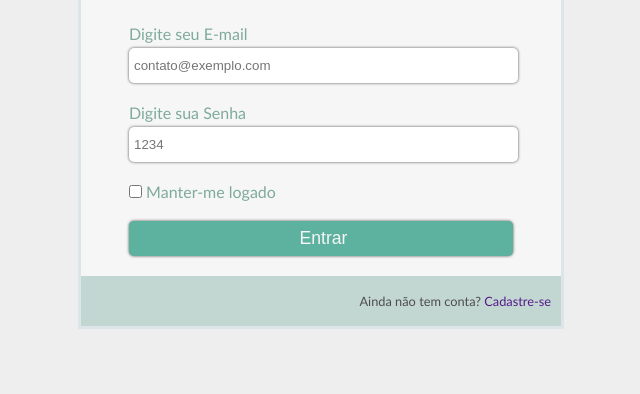
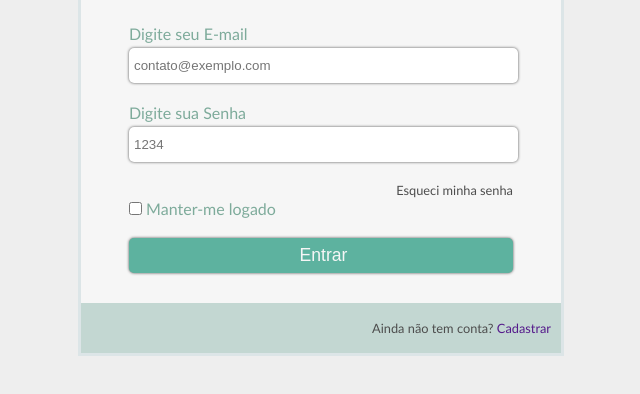
Before and after one commit to lucasarakaki/tela-login-v2, a plain HTML site: page index.html in a window 1280 px wide. Shown: the part 294-688 px from the top of the page, without its empty margins (319-959 px from the left). Drawn offline with Linux system fonts and the light colour scheme.

Commit message:
add link

```diff
--- a/css/style.css
+++ b/css/style.css
@@ -22,8 +22,9 @@ body{
     text-align: right;
 }
 #cadastrar span{
+    display: block;
+    padding-right: 10px;
     line-height: 50px;
-    padding-right: 10px;
     color: #4d4d4d;
     font-size: 0.8em;
 }
@@ -41,6 +42,11 @@ body{
     margin: 0 auto;
     margin-top: 30px;
     text-align: left;
+}
+#container span.link a{
+    float: right;
+    color: #4d4d4d;
+    font-size: 0.8em;
 }
 span{
     display: block;
@@ -65,7 +71,7 @@ input[type=button]{
     width: 100%;
     height: 35px;
     margin-top: 20px;
-    margin-bottom: 20px;
+    margin-bottom: 30px;
     padding-left:5px;
     border: none;
     border-radius: 5px;
@@ -75,3 +81,6 @@ input[type=button]{
     font-weight: 500;
     color: #f6f6f6;
 }
+input[type=checkbox]{
+    margin-top: 20px;
+}
--- a/index.html
+++ b/index.html
@@ -14,14 +14,16 @@
                 <input type="text" placeholder="contato@exemplo.com">
                 <span>Digite sua Senha</span>
                 <input type="password" placeholder="1234">
+                <span class="link">
+                    <a href="">Esqueci minha senha</a>
+                </span>
                 <input type="checkbox" name="" id="">
                 <span class="checkbox">Manter-me logado</span>
                 <input type="button" value="Entrar">
             </form>
             <div id="cadastrar">
                 <span>
-                    Ainda não tem conta?
-                    <a href="">Cadastre-se</a>
+                    Ainda não tem conta? <a href="">Cadastrar</a>
                 </span>
             </div>
         </div>
```
